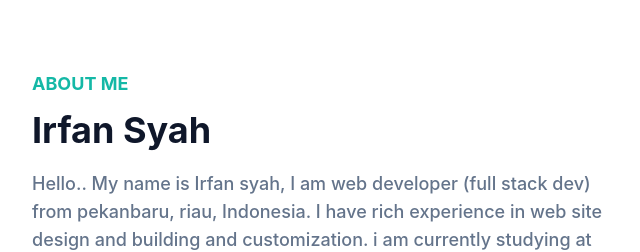
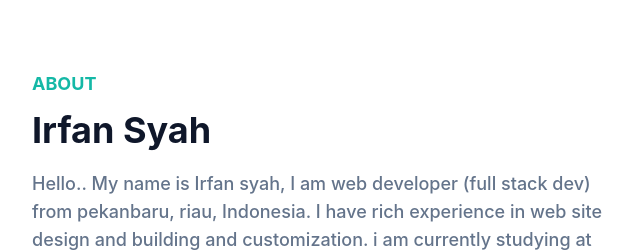
Before and after one commit to Irfan123fw/Irfansyah, a website: page index.html in a window 1280 px wide. Shown: the part 794-1046 px from the top of the page, 0-640 px from the left. Drawn offline with Linux system fonts and the light colour scheme.

Commit message:
Update index.html

```diff
--- a/index.html
+++ b/index.html
@@ -111,7 +111,7 @@ flex items-center z-10">
 <div class="container">
     <div class="flex flex-wrap">
         <div class="w-full px-4 mb-10 lg:w-1/2 ">
-            <h4 class="font-bold uppercase text-primary text-lg mb-3">About Me</h4>
+            <h4 class=" font-bold uppercase text-primary text-lg mb-3">About</h4>
             <h2  class=" font-bold text-dark text-3xl mb-5 max-w-md
             lg:text-4xl dark:text-white">Irfan Syah</h2>
             <p class="font-medium text-base text-secondary max-w-xl
```
